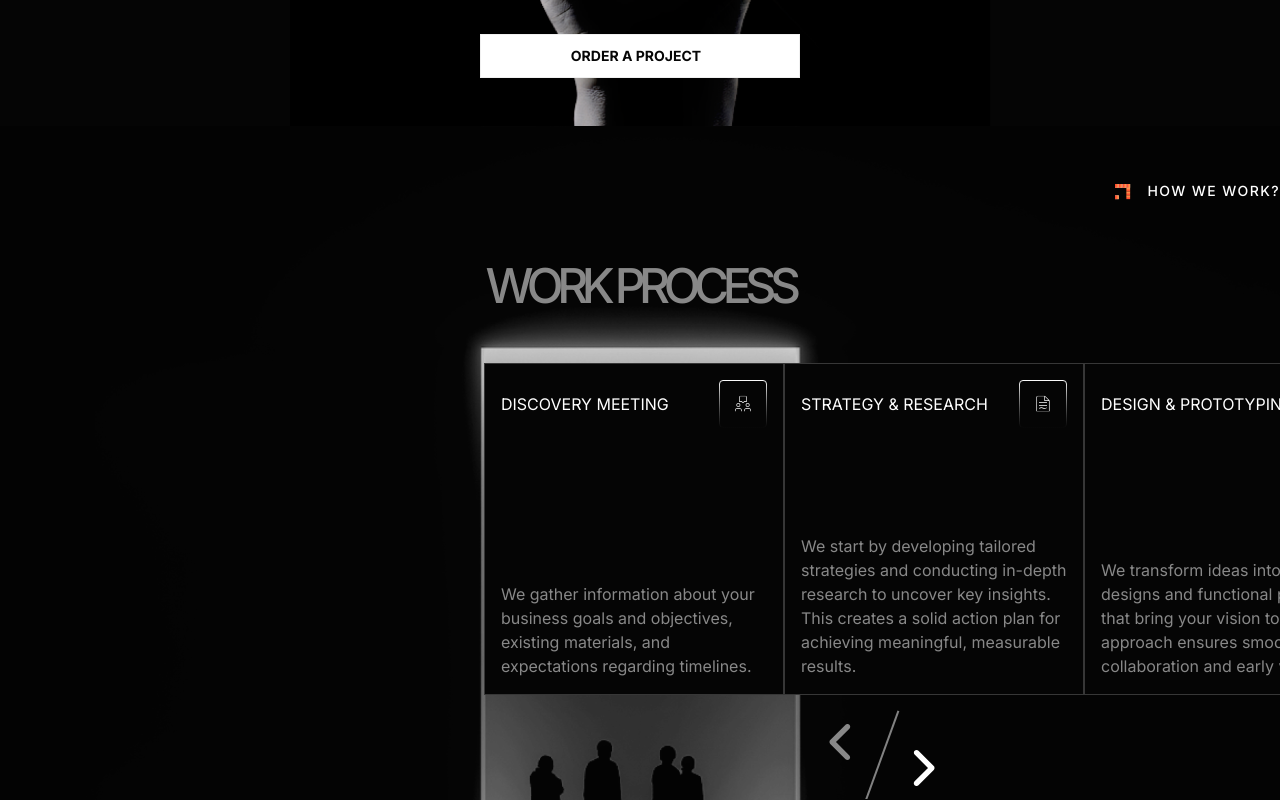
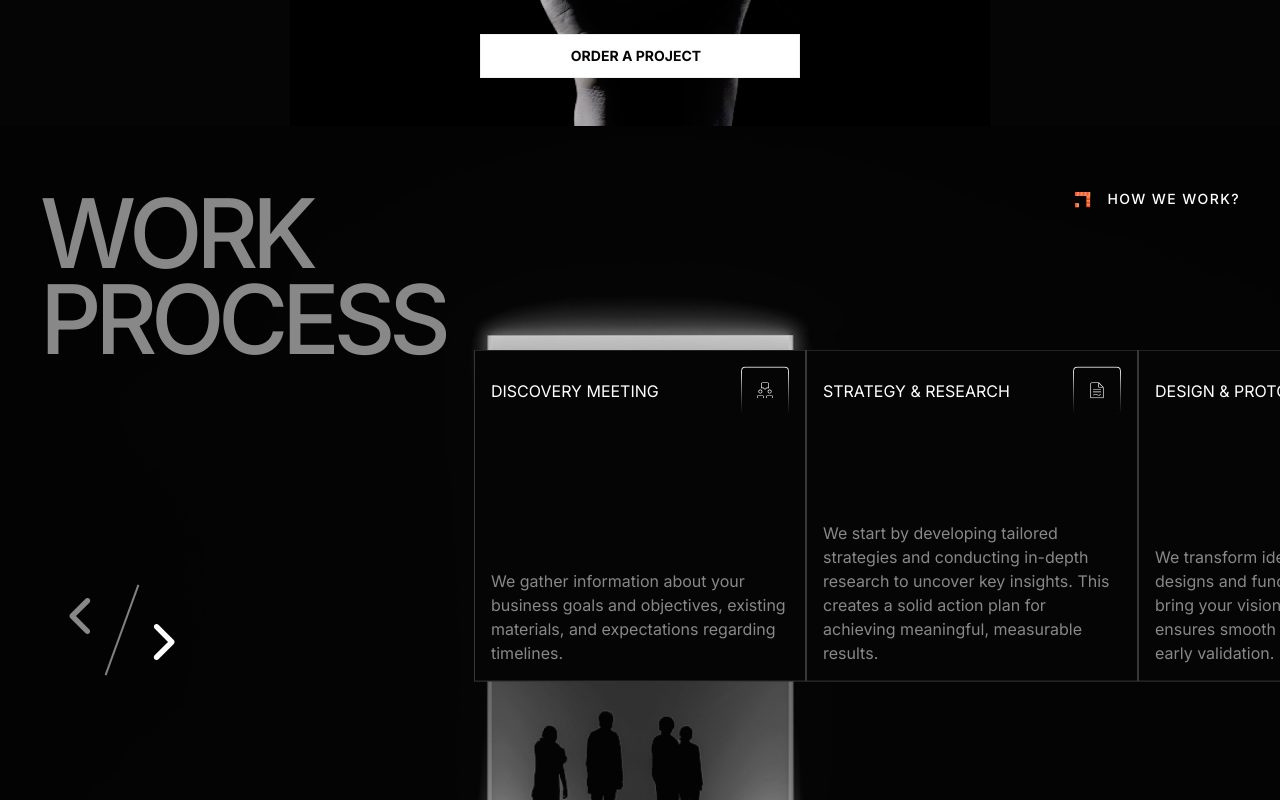
Before and after one commit to IraMira333/dezdevteam, a Next.js app: page /en in a window 1280 px wide. Shown: the part 7520-8320 px from the top of the page. Built offline with nearby package versions, Linux system fonts and the light colour scheme; grey boxes are pictures that could not be loaded.

Commit message:
Updated How we work section

```diff
--- a/src/components/main/stages/StageCard.tsx
+++ b/src/components/main/stages/StageCard.tsx
@@ -2,7 +2,7 @@ import { HowWeWorkType } from "../../assets/dataLists";
 
 export const StageCard = ({ data }: { data: HowWeWorkType }) => {
   return (
-    <div className="bg-black05 border-whiteff/20 flex h-83 w-75 flex-col justify-between border p-4">
+    <div className="bg-black05 border-whiteff/20 tab:w-75 prepc:w-83 prepc:aspect-square flex aspect-[300/332] h-full w-70 flex-col justify-between border p-4">
       <div className="flex items-center justify-between gap-5">
         <h4 className="text-whiteff text-base uppercase">{data.title}</h4>
         <div>{data.icon}</div>
--- a/src/components/main/stages/Stages.tsx
+++ b/src/components/main/stages/Stages.tsx
@@ -10,14 +10,19 @@ export const Stages = () => {
   const t = useTranslations("HomePage");
   const locale = useLocale();
   return (
-    <section className="relative min-h-[calc(100vh-77px)] overflow-hidden bg-[url('/bgimages/bg-process.png')] bg-cover bg-center py-14">
-      <Subtitle text={t("howWeWorkSubtitle")} className="mr-0 mb-16 ml-auto w-fit" />
-      <h2 className="text-center text-5xl leading-[90%] font-medium tracking-[-6.44px] uppercase">
-        {t("howWeWorkTitle")}
-      </h2>
+    <section className="tab:min-h-[calc(100vh-77px)] relative h-[calc(100vh-77px)] min-h-200 overflow-hidden bg-[url('/bgimages/bg-process.png')] bg-cover bg-center">
+      <div className="casual-container tab:mt-16 tab:flex tab:flex-row-reverse tab:justify-between">
+        <Subtitle
+          text={t("howWeWorkSubtitle")}
+          className="tab:m-0 mt-16 mr-0 mb-16 ml-auto w-fit"
+        />
+        <h2 className="tab:text-left pc:text-9xl prepc:text-8xl tab:text-6xl tab:w-1/3 text-center text-5xl leading-[90%] font-medium tracking-[-6.44px] uppercase">
+          {t("howWeWorkTitle")}
+        </h2>
+      </div>
       <StagesSlider
         list={howWeWorkList[locale as LocaleType]}
-        className="mt-14 ml-[calc(50%-156px)]"
+        className="tab:-translate-y-[45%] absolute top-1/2 left-1/2 w-full -translate-x-1/2 -translate-y-1/2"
       />
     </section>
   );
--- a/src/components/main/stages/StagesSlider.tsx
+++ b/src/components/main/stages/StagesSlider.tsx
@@ -23,22 +23,25 @@ export const StagesSlider = ({
     usePrevNextButtons(emblaApi);
 
   return (
-    <div className={`mb-8 min-w-75 overflow-hidden px-0 ${className}`}>
+    <>
+      <div
+        className={`tab:min-w-75 prepc:min-w-83 prepc:ml-[calc(50%-166px)] mt-3 mb-8 ml-[calc(50%-140px)] min-w-70 overflow-hidden px-0 ${className}`}
+      >
         <div className="" ref={emblaRef}>
-        <div className="flex w-75">
+          <div className="tab:w-75 prepc:w-83 flex w-70">
             {list.map((content, ind) => (
               <div key={ind} className="">
                 <StageCard data={content} />
               </div>
             ))}
           </div>
-
-        <div className="text-whiteff relative mx-auto mt-4 flex h-22 w-37 justify-between gap-4 p-2">
+        </div>
+      </div>
+      <div className="text-whiteff tab:left-12 tab:bottom-44 absolute bottom-25 left-1/2 flex h-22 w-37 justify-between gap-4 p-2">
         <PrevButton onClick={onPrevButtonClick} disabled={prevBtnDisabled} />
         <div className="bg-whiteff/50 absolute top-1/2 left-1/2 h-0.5 w-24 -translate-x-1/2 rotate-[-70deg]" />
         <NextButton onClick={onNextButtonClick} disabled={nextBtnDisabled} />
       </div>
-      </div>
-    </div>
+    </>
   );
 };
```
Lines whose indentation alone changed are shown as unchanged.
